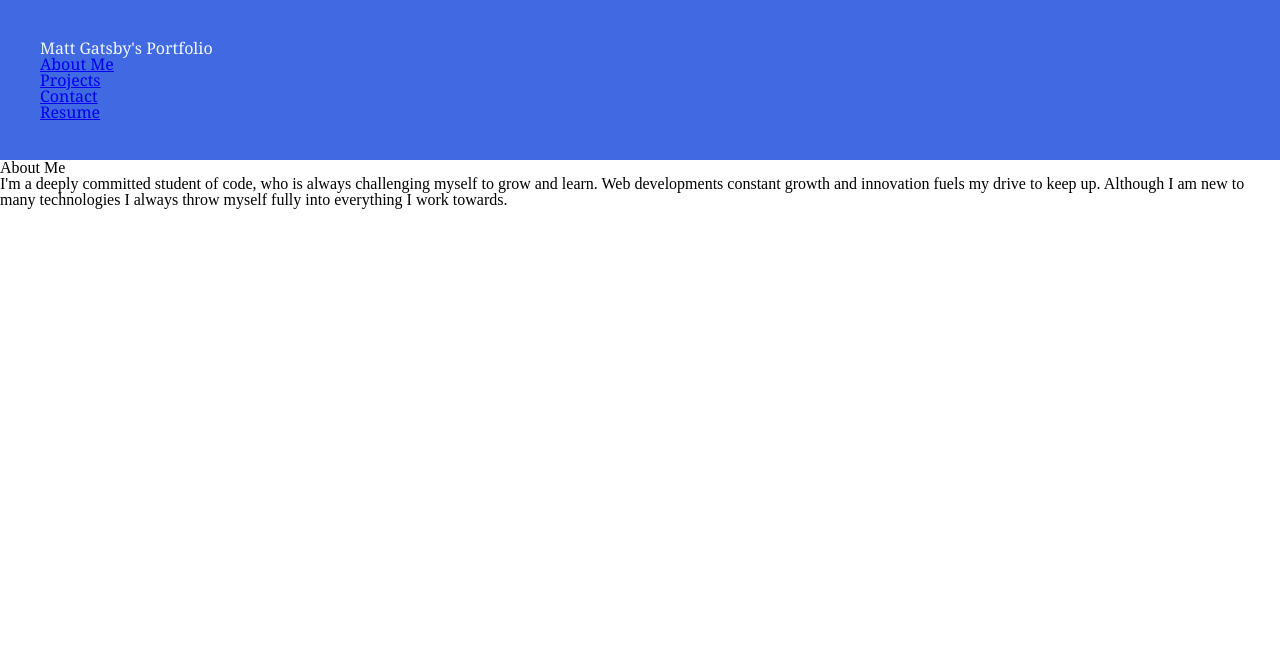
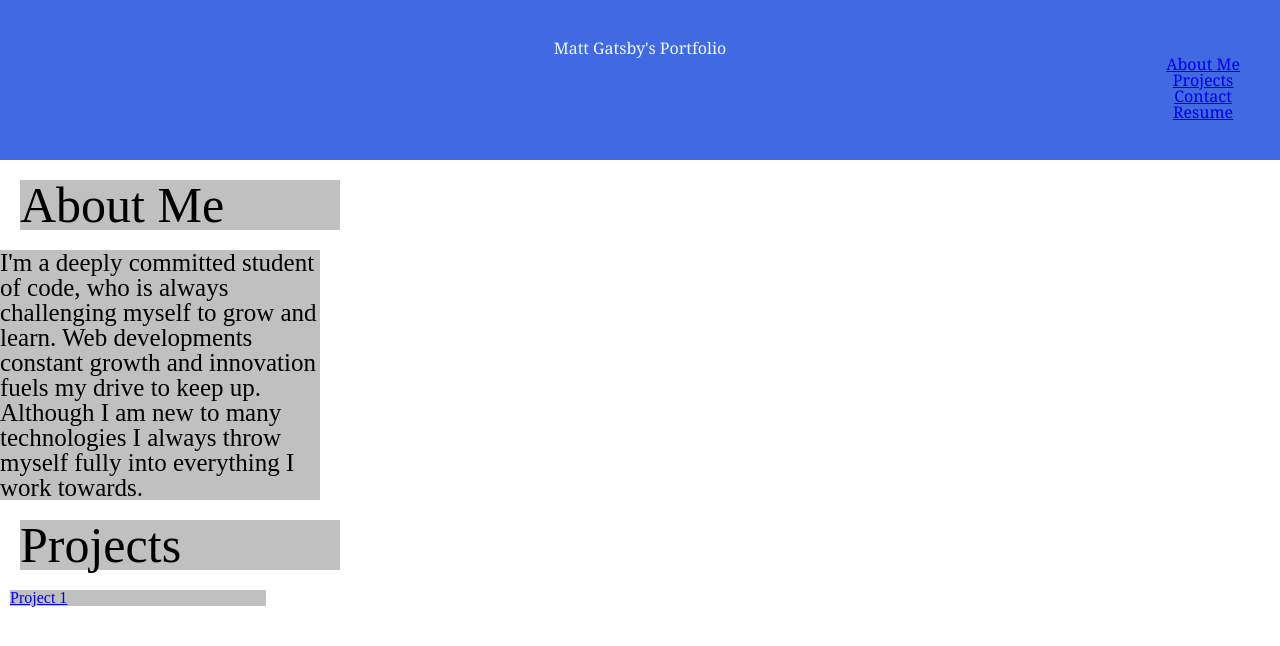
Before and after one commit to mattjgatsby/matt-gatsby-portfolio, a plain HTML site: page index.html in a window 1280 px wide. Drawn offline with Linux system fonts and the light colour scheme.

Commit message:
added display flex to css

```diff
--- a/assets/css/style.css
+++ b/assets/css/style.css
@@ -1,3 +1,6 @@
+:root {
+
+}
 * {
     box-sizing: border-box;
 }
@@ -6,4 +9,35 @@ header {
     padding: 40px;
     background-color: royalblue;
     color: aliceblue;
+    text-align: center;
 }
+nav {
+    display: flex;
+    justify-content: flex-end;
+
+}
+
+article {
+    display: block;
+}
+
+article h2 {
+    display: flex;
+    margin: 20px 20px 20px 20px;
+    text-align: center;
+    background-color: silver;
+    width: 25%;
+    font-size: 50px;
+}
+article p {
+    display: flex;
+    width: 25%;
+    background-color: silver;
+    font-size: 25px;
+}
+article li {
+    display: flex;
+    width: 20%;
+    margin: 10px;
+    background-color: silver;
+}
--- a/index.html
+++ b/index.html
@@ -40,6 +40,12 @@
                         Although I am new to many technologies I always throw myself fully into everything I work towards.
                     </p>
                 </div>
+                <h2>Projects</h2>
+                <div>
+                    <li>
+                        <a href="#">Project 1</a>
+                    </li>
+                </div>
             </article>
         </section>
     </main>
```
